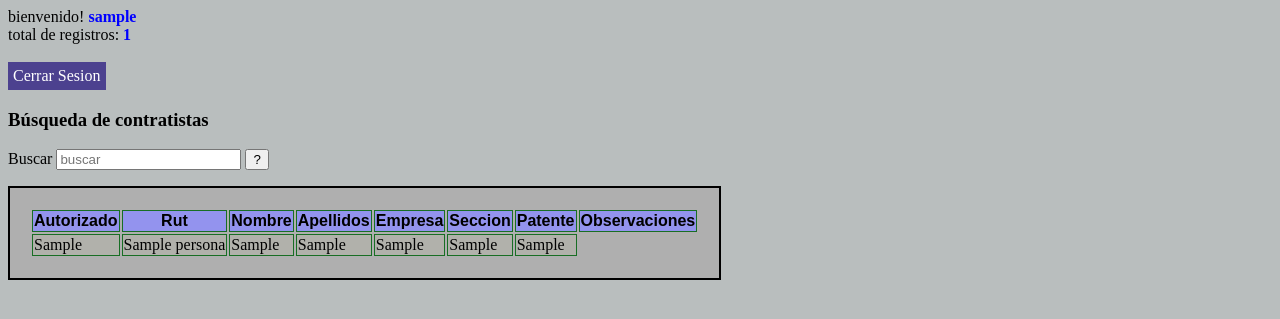
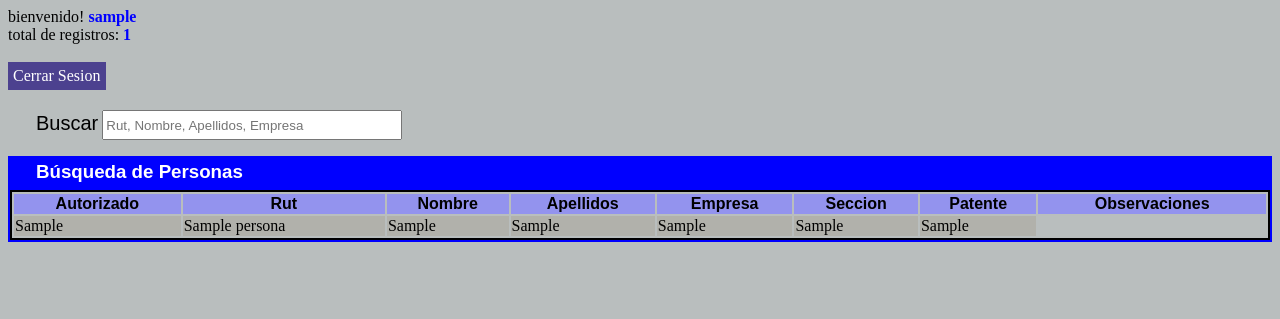
Before and after one commit to rocky-web/crud_fetch, a PHP site: page /inicio_invitado.php in a window 1280 px wide. Shown: the top 319 px of the page. Run offline with PHP 8.4, Linux system fonts and the light colour scheme; the visitor is signed in with stand-in values (Sample User, id 1); tables that the repository leaves empty or names only in its code hold one stand-in row (values such as "Sample post"); data that the repository does not hold is empty.

Commit message:
css layout changes

```diff
--- a/css/style.css
+++ b/css/style.css
@@ -55,6 +55,7 @@
     /* border-radius: 15px; */
     padding: 20px;
     margin-bottom: 35px;
+    width: 100%;
 }
 
 .tabla-listar th{
@@ -64,7 +65,7 @@
 }
 
 .tabla-listar td{
-    border: solid 1px rgb(24, 110, 36);
+    /* border: solid 1px rgb(24, 110, 36); */
 }
 
 .tabla-listar tr:nth-child(odd){
@@ -244,10 +245,6 @@
 
     }
 
-    .div-registro{
-        background-color: green;
-    }
-
     .div-tabla{
         justify-content: center;
     }
--- a/invitado/inicio_invitado.php
+++ b/invitado/inicio_invitado.php
@@ -27,20 +27,110 @@
     <meta charset="UTF-8">
     <meta http-equiv="X-UA-Compatible" content="IE=edge">
     <meta name="viewport" content="width=device-width, initial-scale=1.0">
-    <link rel="stylesheet" href="../css/style.css">
+    <!-- <link rel="stylesheet" href="../css/style.css"> -->
     <title>Búsqueda de contratistas</title>
+    <style>
+
+        .fondo{
+            background-color: rgba(160, 167, 167, 0.733);
+        }
+
+        #frm label{
+            font-family: Arial, Helvetica, sans-serif;
+            font-size: 20px;
+        }
+
+        #frm #buscar{
+            width: 300px;
+            height: 30px;
+        }
+
+        /* link button sesion */
+        .links a{
+            background-color: #4c418f;
+            color: white;
+            padding: 5px 5px;
+            text-align: center;
+            text-decoration: none;
+            display: inline-block;
+        }
+
+        .negrita{
+            font-weight: bold;
+            color: blue;
+        }
+
+        .container_search{
+            /* background-color: yellow; */
+            margin-top: 20px;
+            padding-left: 28px;
+
+        }
+        .container_title h3{
+            /* background-color: red; */
+            padding: 5px;
+            margin: 0;
+            background-color: blue;
+            margin: 0;
+            font-family: Arial, Helvetica, sans-serif;
+            padding-left: 28px;
+            /* text-align: center; */
+            color: white;
+
+        }
+
+        .container_tabla_inv{
+            /* background-color: aqua; */
+            /* width: 95%; */
+            border: solid blue 2px;
+            overflow-x: scroll;
+        }
+
+        .container_tabla_inv th{
+            background-color: rgb(147, 147, 238);
+            font-family: Arial, Helvetica, sans-serif;
+        }
+
+
+
+        .container_tabla_inv tr:nth-child(odd){
+            background: rgb(177, 177, 171);
+        }
+
+        .container_tabla_inv tr:nth-child(even){
+            background: rgb(159, 167, 161);
+        }
+
+        .container_tabla_inv table{
+            border: solid 2px;
+            width: 100%;
+        }
+
+
+@media only screen and (max-width: 950px) {
+
+}
+
+
+    </style>
 </head>
+
 <body class="fondo">
 
-
-<h3>Búsqueda de contratistas</h3>
+        <div class="container_search">
             <form id="frm">
                 <label for="">Buscar</label>
-    <input type="text" name="buscar" id="buscar" placeholder="buscar" onkeyup="busqueda()">
-    <button onclick="myAlert()">?</button>
+                <input type="text" name="buscar" id="buscar" placeholder="Rut, Nombre, Apellidos, Empresa" onkeyup="busqueda()">
             </form>
+        </div>
 
-<table class="tabla-listar">
+
+        <div class="container_title">
+            <h3>Búsqueda de Personas</h3>
+        </div>
+
+        <div class="container_tabla_inv">
+            <table>
                 <thead>
                     <tr>
                         <th>Autorizado</th>
@@ -53,7 +143,6 @@
                         <th>Observaciones</th>
                     </tr>
                 </thead>
-
                 <tbody id="mostrar">
                    <!--  <?php
                         foreach($resultado as $data){
@@ -69,6 +158,7 @@
                     ?> -->
                 </tbody>
             </table>
+        </div>
 
 
 
@@ -94,9 +184,6 @@
 
     busqueda();
 
-    function myAlert(){
-        alert('Puede buscar por: Rut, Nombre, Apellidos o Empresa');
-    }
 
 
 </script>
```
Also changed, not shown: login/inicio_sesion.php (+60 -6 lines). Lines whose indentation alone changed are shown as unchanged.
